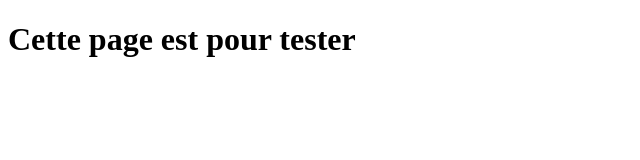
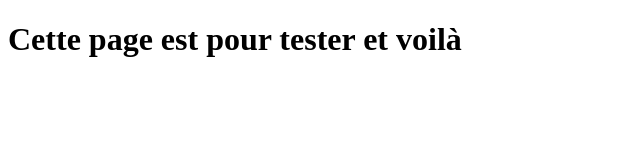
Before and after one commit to adatechschool/app-slack-n1, a website: page index.html in a window 1280 px wide. Shown: the whole page, without its empty margins (0-640 px from the left). Drawn offline with Linux system fonts and the light colour scheme.

Commit message:
Update html
test et ajout texte

```diff
--- a/index.html
+++ b/index.html
@@ -6,6 +6,6 @@
     <title>alerte</title>
   </head>
   <body>
-    <h1>Cette page est pour tester</h1>
+    <h1>Cette page est pour tester et voilà</h1>
   </body>
 </html>
```
